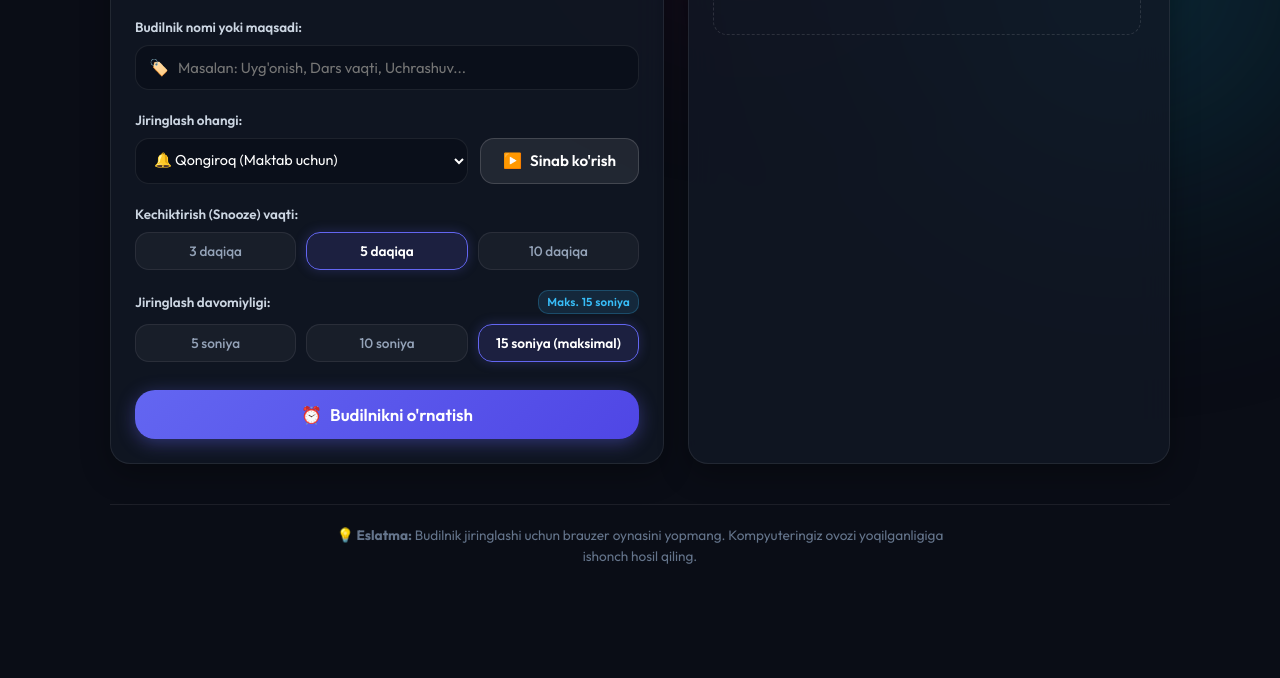
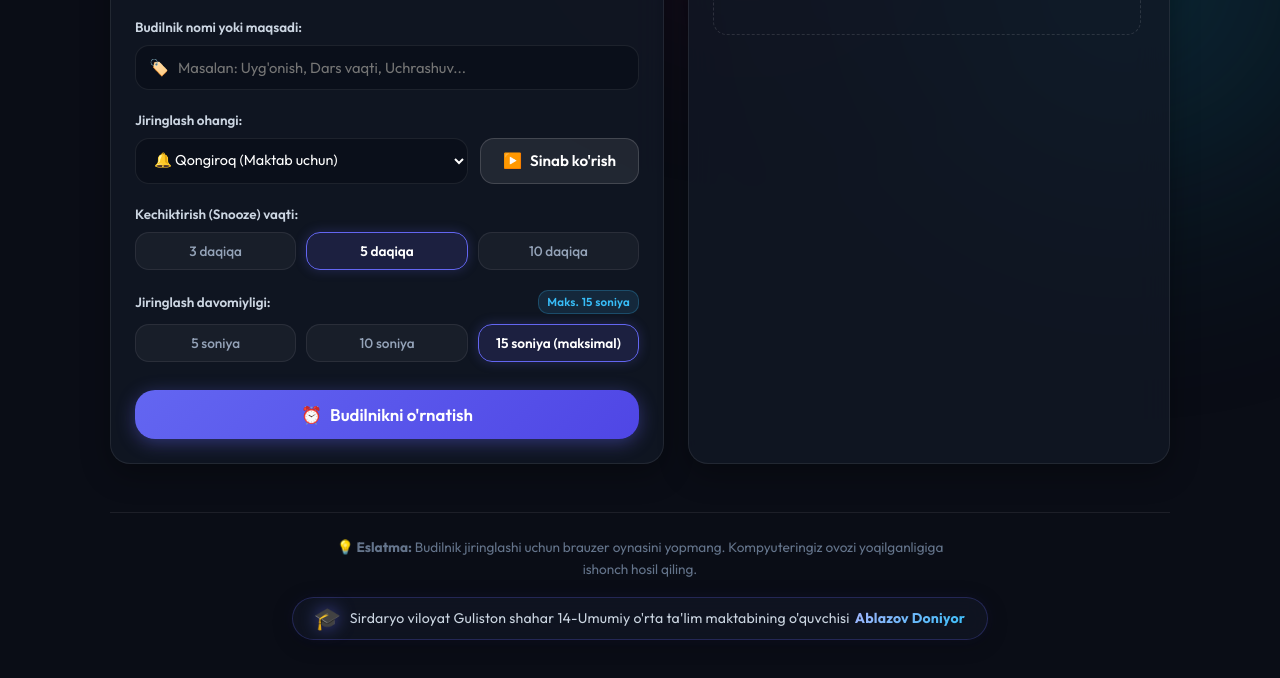
Before and after one commit to aadxamov876-jpg/maktab-qongiroq, a plain HTML site: page index.html in a window 1280 px wide. Shown: the part 688-1366 px from the top of the page. Before the commit the page ends 1302 px from the top, so only its background shows below. Drawn offline with Linux system fonts and the light colour scheme.

Commit message:
Add files via upload

```diff
--- a/index.html
+++ b/index.html
@@ -315,7 +315,13 @@
 
     <!-- Footer info -->
     <footer class="app-footer">
-      <p>💡 <strong>Eslatma:</strong> Budilnik jiringlashi uchun brauzer oynasini yopmang. Kompyuteringiz ovozi yoqilganligiga ishonch hosil qiling.</p>
+      <div class="footer-content">
+        <p class="footer-note">💡 <strong>Eslatma:</strong> Budilnik jiringlashi uchun brauzer oynasini yopmang. Kompyuteringiz ovozi yoqilganligiga ishonch hosil qiling.</p>
+        <div class="footer-credit-badge">
+          <span class="badge-icon">🎓</span>
+          <span class="badge-text">Sirdaryo viloyat Guliston shahar 14-Umumiy o'rta ta'lim maktabining o'quvchisi <strong class="badge-author">Ablazov Doniyor</strong></span>
+        </div>
+      </div>
     </footer>
   </div>
 
--- a/style.css
+++ b/style.css
@@ -1379,17 +1379,88 @@ input:checked + .slider:before {
 
 /* Footer */
 .app-footer {
-  margin-top: 40px;
-  text-align: center;
-  color: var(--text-dim);
-  font-size: 0.85rem;
-  padding-top: 20px;
+  margin-top: 48px;
+  padding-top: 24px;
   border-top: 1px solid var(--border-subtle);
 }
 
-.app-footer p {
+.footer-content {
+  display: flex;
+  flex-direction: column;
+  align-items: center;
+  gap: 16px;
+  text-align: center;
+}
+
+.footer-note {
   max-width: 650px;
   margin: 0 auto;
+  color: var(--text-dim);
+  font-size: 0.85rem;
+  line-height: 1.6;
+}
+
+.footer-credit-badge {
+  display: inline-flex;
+  align-items: center;
+  justify-content: center;
+  gap: 10px;
+  padding: 10px 22px;
+  background: rgba(18, 24, 38, 0.7);
+  border: 1px solid rgba(99, 102, 241, 0.25);
+  border-radius: 9999px;
+  box-shadow: 0 4px 20px rgba(0, 0, 0, 0.25), 0 0 15px rgba(99, 102, 241, 0.08);
+  backdrop-filter: blur(12px);
+  -webkit-backdrop-filter: blur(12px);
+  transition: all var(--transition-normal);
+  max-width: 90%;
+}
+
+.footer-credit-badge:hover {
+  border-color: rgba(99, 102, 241, 0.55);
+  box-shadow: 0 6px 24px rgba(0, 0, 0, 0.35), 0 0 25px rgba(99, 102, 241, 0.25);
+  transform: translateY(-2px);
+  background: rgba(26, 34, 52, 0.85);
+}
+
+.footer-credit-badge .badge-icon {
+  font-size: 1.25rem;
+  line-height: 1;
+  filter: drop-shadow(0 0 8px rgba(99, 102, 241, 0.6));
+  animation: gentlePulse 3s ease-in-out infinite;
+}
+
+@keyframes gentlePulse {
+  0%, 100% { transform: scale(1); }
+  50% { transform: scale(1.12); }
+}
+
+.footer-credit-badge .badge-text {
+  font-size: 0.88rem;
+  color: #cbd5e1;
+  letter-spacing: 0.2px;
+  line-height: 1.5;
+}
+
+.footer-credit-badge .badge-author {
+  color: #ffffff;
+  font-weight: 700;
+  background: linear-gradient(135deg, #a5b4fc 0%, #38bdf8 100%);
+  -webkit-background-clip: text;
+  -webkit-text-fill-color: transparent;
+  display: inline-block;
+  padding-left: 2px;
+}
+
+@media (max-width: 640px) {
+  .footer-credit-badge {
+    border-radius: var(--radius-md);
+    padding: 12px 16px;
+    font-size: 0.82rem;
+  }
+  .footer-credit-badge .badge-text {
+    font-size: 0.82rem;
+  }
 }
 
 /* Toast Notifications */
```
